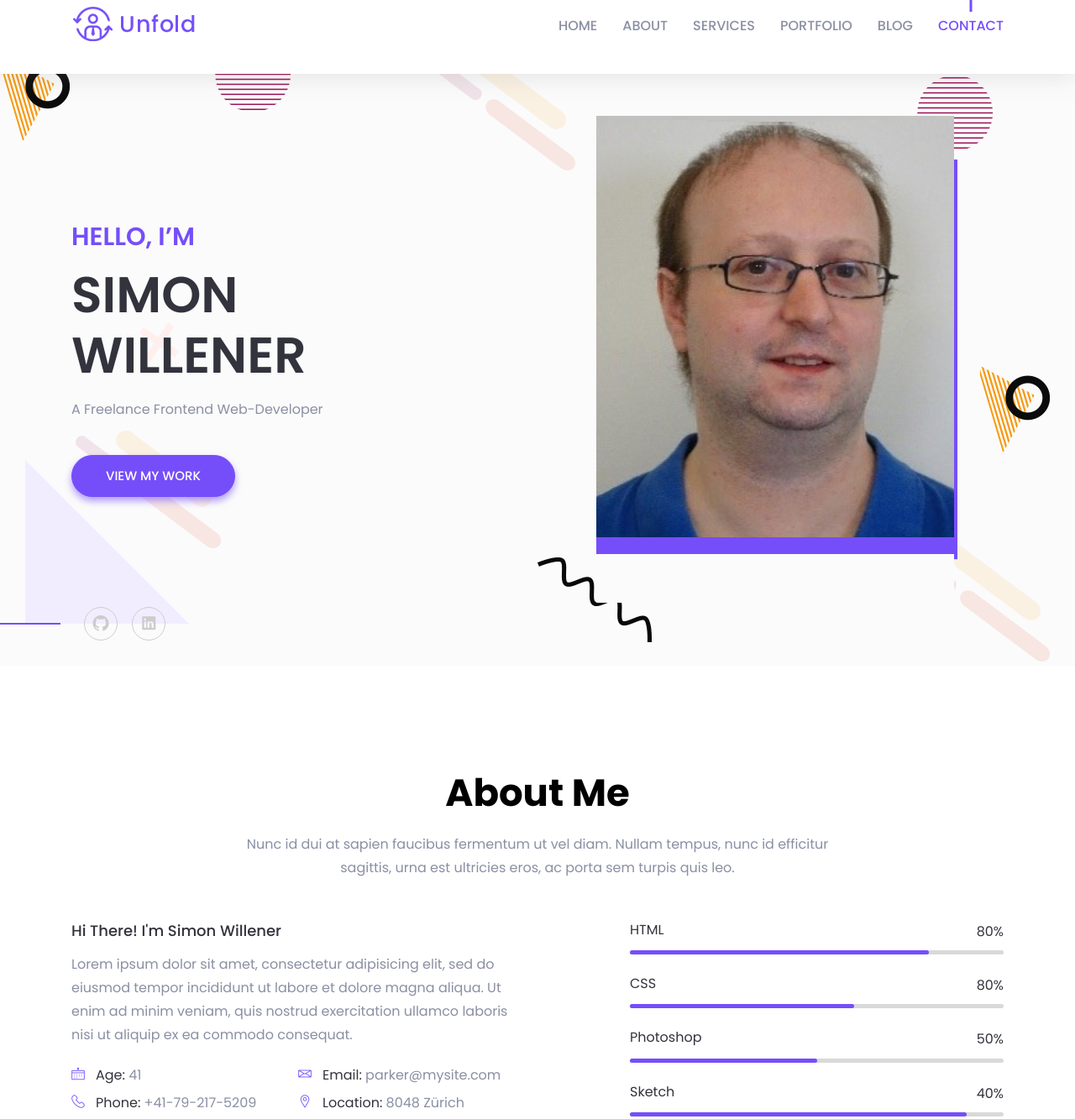
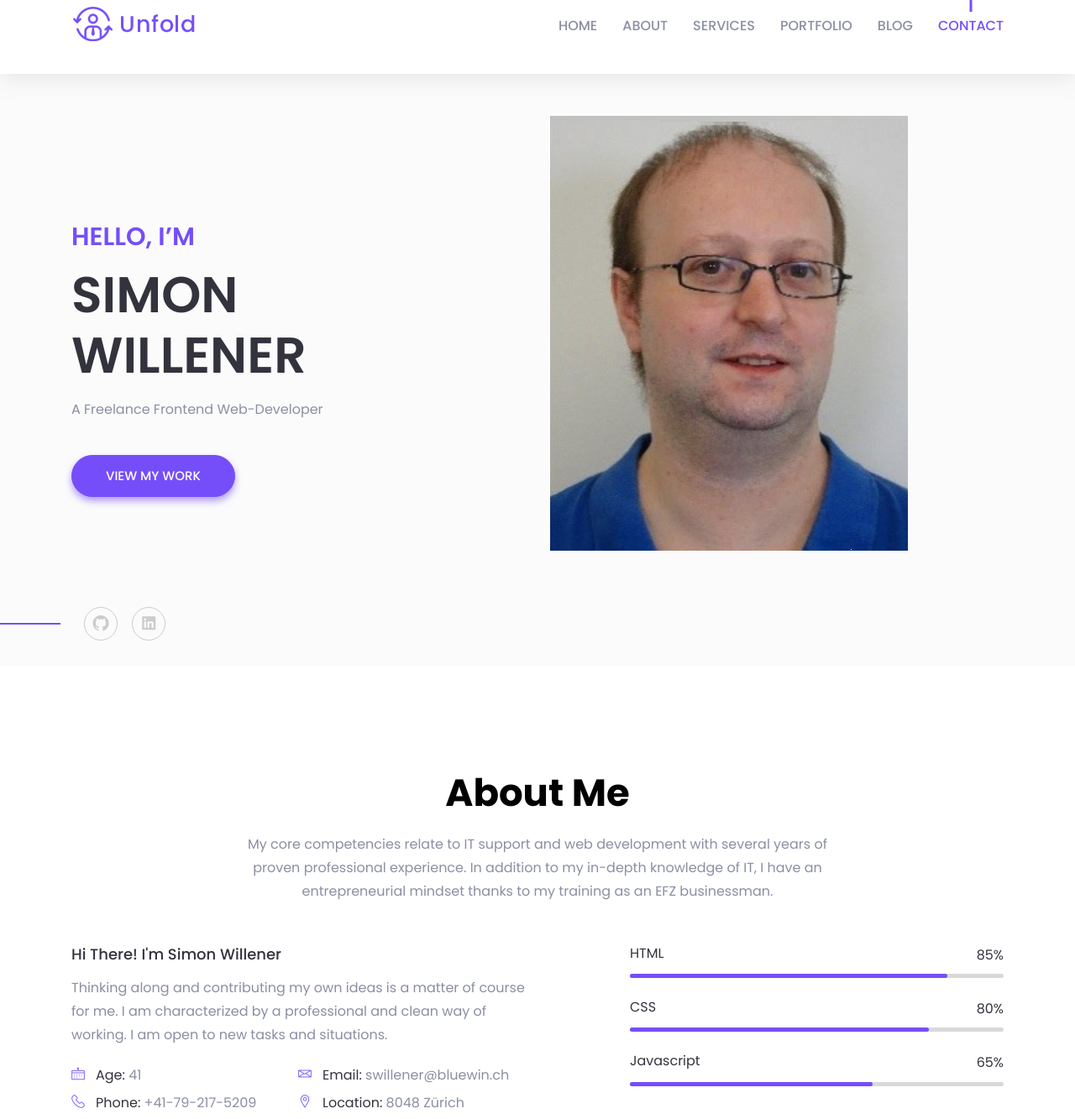
Before and after one commit to 5im0nW/porfolio, a plain HTML site: page index.html in a window 1280 px wide. Shown: the part 27-1360 px from the top of the page at 84% size. Drawn offline with Linux system fonts and the light colour scheme; files whose address does not match are found by name.

Commit message:
made some html chanches

```diff
--- /dev/null
+++ b/assets/css/custom.css
@@ -0,0 +1,3 @@
+.header-image::before {
+    height: 80%;
+  }
--- a/index.html
+++ b/index.html
@@ -10,7 +10,7 @@
     <meta name="viewport" content="width=device-width, initial-scale=1, shrink-to-fit=no">
 
     <!--====== Title ======-->
-    <title>Simon Willener, Frontend Web-Developer and Supporter</title>
+    <title>Simon, Frontend Web-Developer</title>
 
     <!--====== Favicon Icon ======-->
     <link rel="shortcut icon" href="assets/images/favicon.png" type="image/png">
@@ -30,6 +30,8 @@
     <!--====== Style css ======-->
     <link rel="stylesheet" href="assets/css/style.css">
 
+    <!--====== Custom css ======-->
+    <link rel="stylesheet" href="assets/css/custom.css">
 
 </head>
 
@@ -67,7 +69,9 @@
                             <a class="navbar-brand" href="index.html">
                                 <img src="assets/images/logo.png" alt="Logo">
                             </a> <!-- Logo -->
-                            <button class="navbar-toggler" type="button" data-toggle="collapse" data-target="#navbarSupportedContent" aria-controls="navbarSupportedContent" aria-expanded="false" aria-label="Toggle navigation">
+                            <button class="navbar-toggler" type="button" data-toggle="collapse"
+                                data-target="#navbarSupportedContent" aria-controls="navbarSupportedContent"
+                                aria-expanded="false" aria-label="Toggle navigation">
                                 <span class="toggler-icon"></span>
                                 <span class="toggler-icon"></span>
                                 <span class="toggler-icon"></span>
@@ -90,36 +94,7 @@
         </div> <!-- navigation -->
 
         <div id="parallax" class="header-content d-flex align-items-center">
-            <div class="header-shape shape-one layer" data-depth="0.10">
-                <img src="assets/images/banner/shape/shape-1.png" alt="Shape">
-            </div> <!-- header shape -->
-            <div class="header-shape shape-tow layer" data-depth="0.30">
-                <img src="assets/images/banner/shape/shape-2.png" alt="Shape">
-            </div> <!-- header shape -->
-            <div class="header-shape shape-three layer" data-depth="0.40">
-                <img src="assets/images/banner/shape/shape-3.png" alt="Shape">
-            </div> <!-- header shape -->
-            <div class="header-shape shape-fore layer" data-depth="0.60">
-                <img src="assets/images/banner/shape/shape-2.png" alt="Shape">
-            </div> <!-- header shape -->
-            <div class="header-shape shape-five layer" data-depth="0.20">
-                <img src="assets/images/banner/shape/shape-1.png" alt="Shape">
-            </div> <!-- header shape -->
-            <div class="header-shape shape-six layer" data-depth="0.15">
-                <img src="assets/images/banner/shape/shape-4.png" alt="Shape">
-            </div> <!-- header shape -->
-            <div class="header-shape shape-seven layer" data-depth="0.50">
-                <img src="assets/images/banner/shape/shape-5.png" alt="Shape">
-            </div> <!-- header shape -->
-            <div class="header-shape shape-eight layer" data-depth="0.40">
-                <img src="assets/images/banner/shape/shape-3.png" alt="Shape">
-            </div> <!-- header shape -->
-            <div class="header-shape shape-nine layer" data-depth="0.20">
-                <img src="assets/images/banner/shape/shape-6.png" alt="Shape">
-            </div> <!-- header shape -->
-            <div class="header-shape shape-ten layer" data-depth="0.30">
-                <img src="assets/images/banner/shape/shape-3.png" alt="Shape">
-            </div> <!-- header shape -->
+
             <div class="container">
                 <div class="row align-items-center">
                     <div class="col-xl-5 col-lg-6">
@@ -131,7 +106,7 @@
                         </div> <!-- header content right -->
                     </div>
                     <div class="col-lg-6 offset-xl-1">
-                        <div class="header-image d-none d-lg-block">
+                        <div class="d-none d-lg-block">
                             <img src="assets/images/banner/hero.png" alt="hero">
                         </div> <!-- header image -->
                     </div>
@@ -144,7 +119,8 @@
                             <div class="header-social-icon">
                                 <ul>
                                     <li><a href="https://github.com/5im0nW"><i class="lni-github-original"></i></a></li>
-                                    <li><a href="https://www.linkedin.com/in/simon-willener/"><i class="lni-linkedin-original"></i></a></li>
+                                    <li><a href="https://www.linkedin.com/in/simon-willener/"><i
+                                                class="lni-linkedin-original"></i></a></li>
                                 </ul>
                             </div> <!-- header social -->
                         </div>
@@ -164,7 +140,9 @@
                 <div class="col-lg-8">
                     <div class="section-title text-center">
                         <h2 class="title">About Me</h2>
-                        <p>Nunc id dui at sapien faucibus fermentum ut vel diam. Nullam tempus, nunc id efficitur sagittis, urna est ultricies eros, ac porta sem turpis quis leo.</p>
+                        <p>My core competencies relate to IT support and web development with several years of proven
+                            professional experience. In addition to my in-depth knowledge of IT, I have an
+                            entrepreneurial mindset thanks to my training as an EFZ businessman.</p>
                     </div> <!-- section title -->
                 </div>
             </div> <!-- row -->
@@ -172,7 +150,8 @@
                 <div class="col-lg-6">
                     <div class="about-content mt-50">
                         <h5 class="about-title">Hi There! I'm Simon Willener</h5>
-                        <p>Lorem ipsum dolor sit amet, consectetur adipisicing elit, sed do eiusmod tempor incididunt ut labore et dolore magna aliqua. Ut enim ad minim veniam, quis nostrud exercitation ullamco laboris nisi ut aliquip ex ea commodo consequat.</p>
+                        <p>Thinking along and contributing my own ideas is a matter of course for me. I am characterized
+                            by a professional and clean way of working. I am open to new tasks and situations.</p>
                         <ul class="clearfix">
                             <li>
                                 <div class="single-info d-flex align-items-center">
@@ -190,7 +169,7 @@
                                         <i class="lni-envelope"></i>
                                     </div>
                                     <div class="info-text">
-                                        <p><span>Email:</span> parker@mysite.com</p>
+                                        <p><span>Email:</span> swillener@bluewin.ch</p>
                                     </div>
                                 </div> <!-- single info -->
                             </li>
@@ -224,14 +203,14 @@
                                 <h6 class="skill-title">HTML</h6>
                                 <div class="skill-percentage">
                                     <div class="count-box counted">
-                                        <span class="counter">80</span>
+                                        <span class="counter">85</span>
                                     </div>
                                     %
                                 </div>
                             </div>
                             <div class="skill-bar">
                                 <div class="bar-inner">
-                                    <div class="bar progress-line" data-width="80"></div>
+                                    <div class="bar progress-line" data-width="85"></div>
                                 </div>
                             </div>
                         </div> <!-- skill item -->
@@ -247,42 +226,27 @@
                             </div>
                             <div class="skill-bar">
                                 <div class="bar-inner">
-                                    <div class="bar progress-line" data-width="60"></div>
+                                    <div class="bar progress-line" data-width="80"></div>
                                 </div>
                             </div>
                         </div> <!-- skill item -->
                         <div class="skill-item mt-25">
                             <div class="skill-header">
-                                <h6 class="skill-title">Photoshop</h6>
+                                <h6 class="skill-title">Javascript</h6>
                                 <div class="skill-percentage">
                                     <div class="count-box counted">
-                                        <span class="counter">50</span>
+                                        <span class="counter">65</span>
                                     </div>
                                     %
                                 </div>
                             </div>
                             <div class="skill-bar">
                                 <div class="bar-inner">
-                                    <div class="bar progress-line" data-width="50"></div>
+                                    <div class="bar progress-line" data-width="65"></div>
                                 </div>
                             </div>
                         </div> <!-- skill item -->
-                        <div class="skill-item mt-25">
-                            <div class="skill-header">
-                                <h6 class="skill-title">Sketch</h6>
-                                <div class="skill-percentage">
-                                    <div class="count-box counted">
-                                        <span class="counter">40</span>
-                                    </div>
-                                    %
-                                </div>
-                            </div>
-                            <div class="skill-bar">
-                                <div class="bar-inner">
-                                    <div class="bar progress-line" data-width="90"></div>
-                                </div>
-                            </div>
-                        </div> <!-- skill item -->
+
                     </div> <!-- about skills -->
                 </div>
             </div> <!-- row -->
@@ -299,7 +263,8 @@
                 <div class="col-lg-8">
                     <div class="section-title text-center pb-30">
                         <h2 class="title">My Services</h2>
-                        <p>Nunc id dui at sapien faucibus fermentum ut vel diam. Nullam tempus, nunc id efficitur sagittis, urna est ultricies eros, ac porta sem turpis quis leo.</p>
+                        <p>Nunc id dui at sapien faucibus fermentum ut vel diam. Nullam tempus, nunc id efficitur
+                            sagittis, urna est ultricies eros, ac porta sem turpis quis leo.</p>
                     </div> <!-- section title -->
                 </div>
             </div> <!-- row -->
@@ -311,7 +276,8 @@
                         </div>
                         <div class="service-content">
                             <h4 class="service-title"><a href="#">Web Design</a></h4>
-                            <p>Curabitur vitae magna felis. Nulla ac libero ornare, vestibulum lacus quis blandit enimdicta sunt.</p>
+                            <p>Curabitur vitae magna felis. Nulla ac libero ornare, vestibulum lacus quis blandit
+                                enimdicta sunt.</p>
                         </div>
                     </div> <!-- single service -->
                 </div>
@@ -321,15 +287,12 @@
                             <i class="lni-color-pallet"></i>
                         </div>
                         <div class="service-content">
-                            <h4 class="service-title"><a href="#contact">Graphic Design</a></h4>
-                            <p>Curabitur vitae magna felis. Nulla ac libero ornare, vestibulum lacus quis blandit enimdicta sunt.</p>
+                            <h4 class="service-title"><a href="#contact">Application Support</a></h4>
+                            <p>Curabitur vitae magna felis. Nulla ac libero ornare, vestibulum lacus quis blandit
+                                enimdicta sunt.</p>
                         </div>
                     </div> <!-- single service -->
                 </div>
-
-
-
-
             </div> <!-- row -->
         </div> <!-- container -->
     </section>
@@ -341,11 +304,14 @@
 
     <section id="work" class="work-area pt-125 pb-130">
         <div class="container">
-            <div class="row">
+            <div class="container">
+                <div class="row justify-content-center">
                     <div class="col-lg-8">
-                    <div class="section-title pb-25">
+                        <div class="section-title text-center">
                             <h2 class="title">My Recent Works</h2>
-                        <p>Nunc id dui at sapien faucibus fermentum ut vel diam. Nullam tempus, nunc id efficitur sagittis, urna est ultricies eros, ac porta sem turpis quis leo.</p>
+                            <p>My core competencies relate to IT support and web development with several years of
+                                proven professional experience. In addition to my in-depth knowledge of IT, I have an
+                                entrepreneurial mindset thanks to my training as an EFZ businessman.</p>
                         </div> <!-- section title -->
                     </div>
                 </div> <!-- row -->
@@ -359,7 +325,8 @@
                                 <div class="work-content">
                                     <h3 class="work-title">Product Design</h3>
                                     <ul>
-                                    <li><a class="image-popup" href="assets/images/work/w-1.jpg"><i class="lni-plus"></i></a></li>
+                                        <li><a class="image-popup" href="assets/images/work/w-1.jpg"><i
+                                                    class="lni-plus"></i></a></li>
                                         <li><a href="#"><i class="lni-link"></i></a></li>
                                     </ul>
                                 </div>
@@ -375,7 +342,8 @@
                                 <div class="work-content">
                                     <h3 class="work-title">Product Design</h3>
                                     <ul>
-                                    <li><a class="image-popup" href="assets/images/work/w-2.jpg"><i class="lni-plus"></i></a></li>
+                                        <li><a class="image-popup" href="assets/images/work/w-2.jpg"><i
+                                                    class="lni-plus"></i></a></li>
                                         <li><a href="#"><i class="lni-link"></i></a></li>
                                     </ul>
                                 </div>
@@ -391,7 +359,8 @@
                                 <div class="work-content">
                                     <h3 class="work-title">Product Design</h3>
                                     <ul>
-                                    <li><a class="image-popup" href="assets/images/work/w-3.jpg"><i class="lni-plus"></i></a></li>
+                                        <li><a class="image-popup" href="assets/images/work/w-3.jpg"><i
+                                                    class="lni-plus"></i></a></li>
                                         <li><a href="#"><i class="lni-link"></i></a></li>
                                     </ul>
                                 </div>
@@ -407,7 +376,8 @@
                                 <div class="work-content">
                                     <h3 class="work-title">Product Design</h3>
                                     <ul>
-                                    <li><a class="image-popup" href="assets/images/work/w-4.jpg"><i class="lni-plus"></i></a></li>
+                                        <li><a class="image-popup" href="assets/images/work/w-4.jpg"><i
+                                                    class="lni-plus"></i></a></li>
                                         <li><a href="#"><i class="lni-link"></i></a></li>
                                     </ul>
                                 </div>
@@ -423,7 +393,8 @@
                                 <div class="work-content">
                                     <h3 class="work-title">Product Design</h3>
                                     <ul>
-                                    <li><a class="image-popup" href="assets/images/work/w-5.jpg"><i class="lni-plus"></i></a></li>
+                                        <li><a class="image-popup" href="assets/images/work/w-5.jpg"><i
+                                                    class="lni-plus"></i></a></li>
                                         <li><a href="#"><i class="lni-link"></i></a></li>
                                     </ul>
                                 </div>
@@ -439,7 +410,8 @@
                                 <div class="work-content">
                                     <h3 class="work-title">Product Design</h3>
                                     <ul>
-                                    <li><a class="image-popup" href="assets/images/work/w-6.jpg"><i class="lni-plus"></i></a></li>
+                                        <li><a class="image-popup" href="assets/images/work/w-6.jpg"><i
+                                                    class="lni-plus"></i></a></li>
                                         <li><a href="#"><i class="lni-link"></i></a></li>
                                     </ul>
                                 </div>
@@ -461,13 +433,14 @@
 
     <!--====== BLOG PART START ======-->
 
-    <section id="blog" class="blog-area pt-125 pb-130">
+    <section id="blog" class="blog-area gray-bg pt-125 pb-130">
         <div class="container">
             <div class="row justify-content-center">
                 <div class="col-lg-8">
                     <div class="section-title text-center pb-25">
                         <h2 class="title">From The Blog</h2>
-                        <p>Nunc id dui at sapien faucibus fermentum ut vel diam. Nullam tempus, nunc id efficitur sagittis, urna est ultricies eros, ac porta sem turpis quis leo.</p>
+                        <p>Nunc id dui at sapien faucibus fermentum ut vel diam. Nullam tempus, nunc id efficitur
+                            sagittis, urna est ultricies eros, ac porta sem turpis quis leo.</p>
                     </div> <!-- section title -->
                 </div>
             </div> <!-- row -->
@@ -478,7 +451,8 @@
                             <img src="assets/images/blog/b-1.jpg" alt="Blog">
                         </div>
                         <div class="blog-content">
-                            <h4 class="blog-title"><a href="blog-details.html">Hired Releases 2023 Brand Health.</a></h4>
+                            <h4 class="blog-title"><a href="blog-details.html">Hired Releases 2023 Brand Health.</a>
+                            </h4>
                             <span>July 26, 2022</span>
                         </div>
                     </div> <!-- single blog -->
@@ -489,7 +463,8 @@
                             <img src="assets/images/blog/b-2.jpg" alt="Blog">
                         </div>
                         <div class="blog-content">
-                            <h4 class="blog-title"><a href="blog-details.html">Hired Releases 2023 Brand Health.</a></h4>
+                            <h4 class="blog-title"><a href="blog-details.html">Hired Releases 2023 Brand Health.</a>
+                            </h4>
                             <span>July 26, 2022</span>
                         </div>
                     </div> <!-- single blog -->
@@ -500,7 +475,8 @@
                             <img src="assets/images/blog/b-3.jpg" alt="Blog">
                         </div>
                         <div class="blog-content">
-                            <h4 class="blog-title"><a href="blog-details.html">Hired Releases 2023 Brand Health.</a></h4>
+                            <h4 class="blog-title"><a href="blog-details.html">Hired Releases 2023 Brand Health.</a>
+                            </h4>
                             <span>July 26, 2022</span>
                         </div>
                     </div> <!-- single blog -->
@@ -526,7 +502,8 @@
                 <div class="col-lg-8">
                     <div class="section-title text-center pb-25">
                         <h2 class="title">Get In Touch</h2>
-                        <p>Nunc id dui at sapien faucibus fermentum ut vel diam. Nullam tempus, nunc id efficitur sagittis, urna est ultricies eros, ac porta sem turpis quis leo.</p>
+                        <p>Nunc id dui at sapien faucibus fermentum ut vel diam. Nullam tempus, nunc id efficitur
+                            sagittis, urna est ultricies eros, ac porta sem turpis quis leo.</p>
                     </div> <!-- section title -->
                 </div>
             </div> <!-- row -->
@@ -590,7 +567,9 @@
                 <div class="col-lg-6">
                     <div class="contact-map mt-60">
                         <div class="gmap_canvas">
-                            <iframe id="gmap_canvas" src="https://maps.google.com/maps?q=Mission%20District%2C%20San%20Francisco%2C%20CA%2C%20USA&t=&z=13&ie=UTF8&iwloc=&output=embed" frameborder="0" scrolling="no" marginheight="0" marginwidth="0"></iframe>
+                            <iframe id="gmap_canvas"
+                                src="https://maps.google.com/maps?q=Mission%20District%2C%20San%20Francisco%2C%20CA%2C%20USA&t=&z=13&ie=UTF8&iwloc=&output=embed"
+                                frameborder="0" scrolling="no" marginheight="0" marginwidth="0"></iframe>
                         </div>
                     </div> <!-- contact map -->
                 </div>
@@ -611,7 +590,9 @@
                             <a href="index.html">
                                 <img src="assets/images/logo-2.png" alt="Logo">
                             </a>
-                            <p class="mt-">Please, purchase full version of Unfold to get all pages and features. Including credits removal, permission to use in commercial projects, working contact from, docs and support</p>
+                            <p class="mt-">Please, purchase full version of Unfold to get all pages and features.
+                                Including credits removal, permission to use in commercial projects, working contact
+                                from, docs and support</p>
                             <ul>
                                 <li><a href="#"><i class="lni-facebook-filled"></i></a></li>
                                 <li><a href="#"><i class="lni-twitter-original"></i></a></li>
```
Lines whose indentation alone changed are shown as unchanged.
